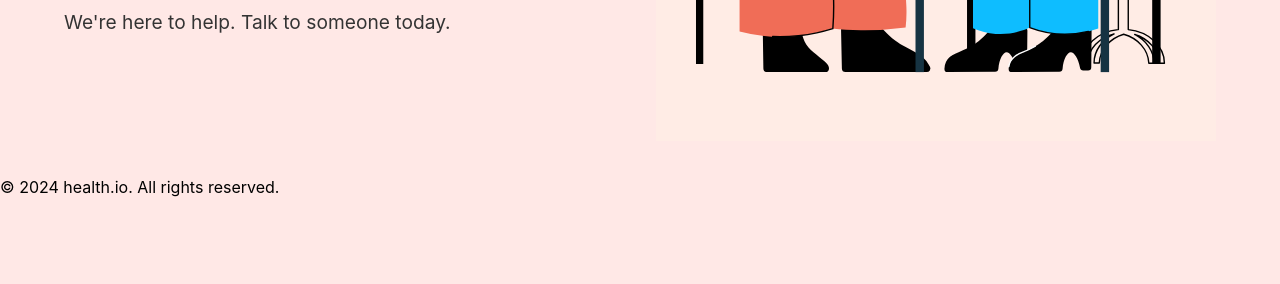
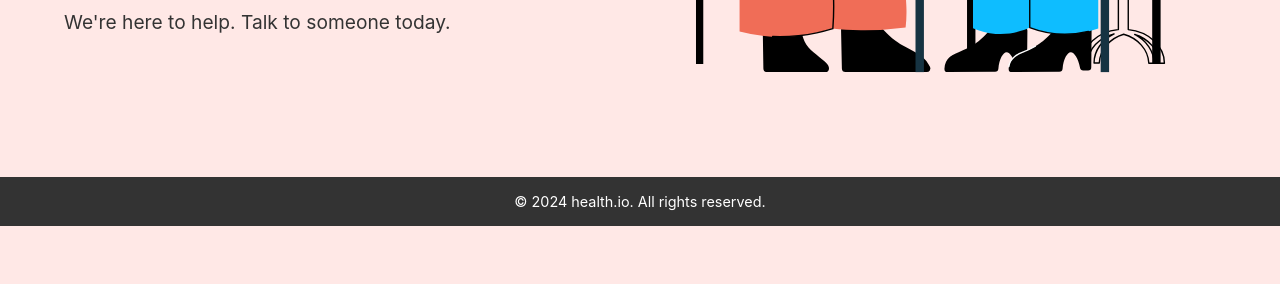
Before and after one commit to OOD-2024/GIN446, a PHP site: page / in a window 1280 px wide. Shown: the part 516-800 px from the top of the page. Run offline with PHP 8.4, Linux system fonts and the light colour scheme.

Commit message:
adding footer

```diff
--- a/style.css
+++ b/style.css
@@ -68,3 +68,11 @@ nav {
   flex: 1;
   text-align: center;
 }
+
+footer {
+  background-color: #333;
+  color: #fff;
+  padding: 1rem 2rem;
+  text-align: center;
+  font-size: 0.9rem;
+}
```
Also changed, not shown: public/DrawKit Vector Illustration Health & Medical (3).svg.
